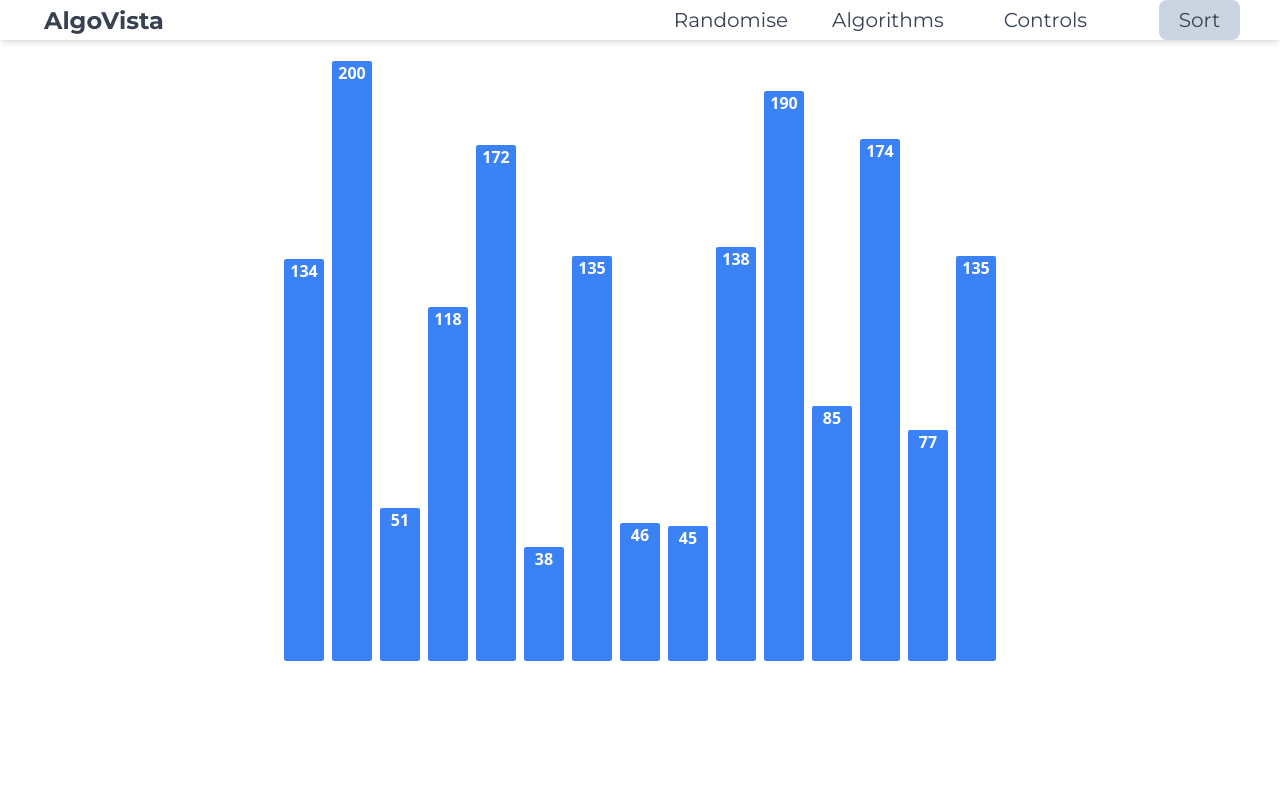
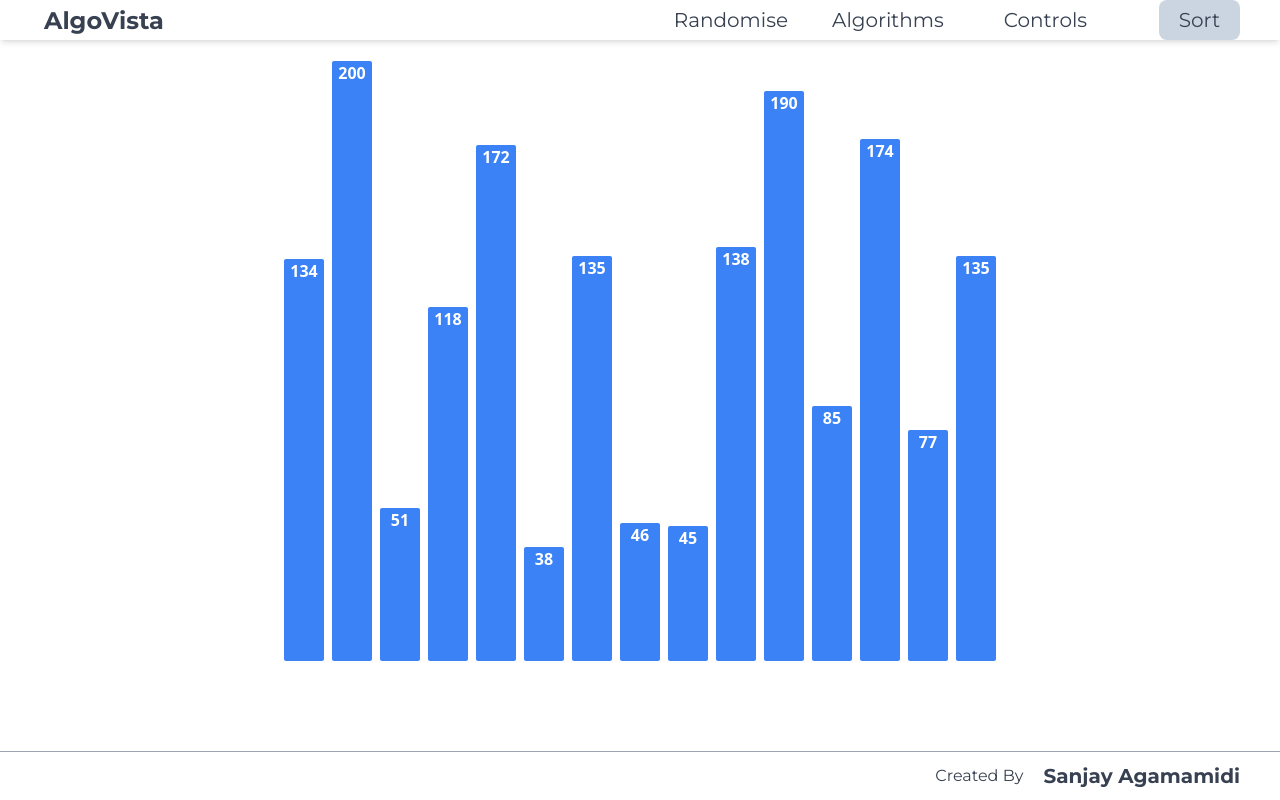
Before and after one commit to Sanjay-2004/AlgoVista, a React (Vite) app: page / in a window 1280 px wide. Built offline with nearby package versions, Linux system fonts and the light colour scheme; a web font is replaced by a local one.

Commit message:
footer addition

```diff
--- a/src/Sorting/Sorting.jsx
+++ b/src/Sorting/Sorting.jsx
@@ -216,6 +216,11 @@ export default function Sorting() {
                     </motion.div>
                 ))}
             </div>
+            <div className="flex justify-end gap-5 px-10 py-3 fixed bottom-0 w-full bg-transparent border-t border-gray-400 z-50">
+                <p className='font-montserrat text-gray-700'>Created By</p>
+                <a href='https://github.com/Sanjay-2004' target='_blank' className='font-montserrat text-gray-700 cursor-pointer hover:text-gray-950 duration-300 text-xl font-bold hover:underline hover:underline-offset-3'>Sanjay Agamamidi</a>
+            </div>
+
 
         </>
     );
```
